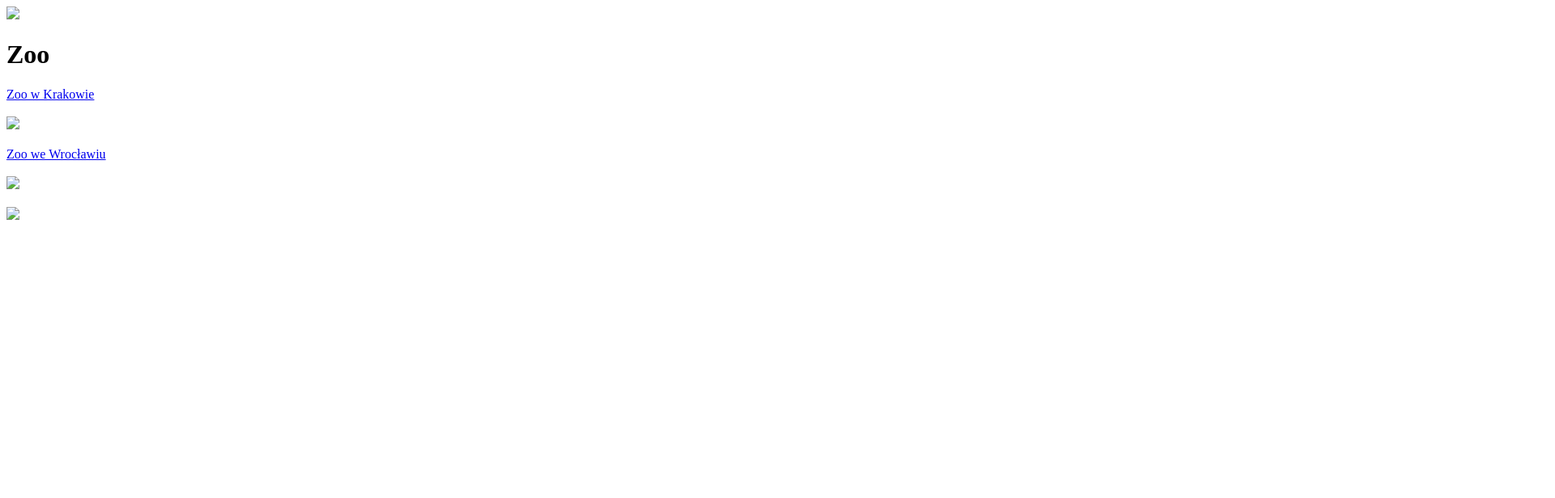
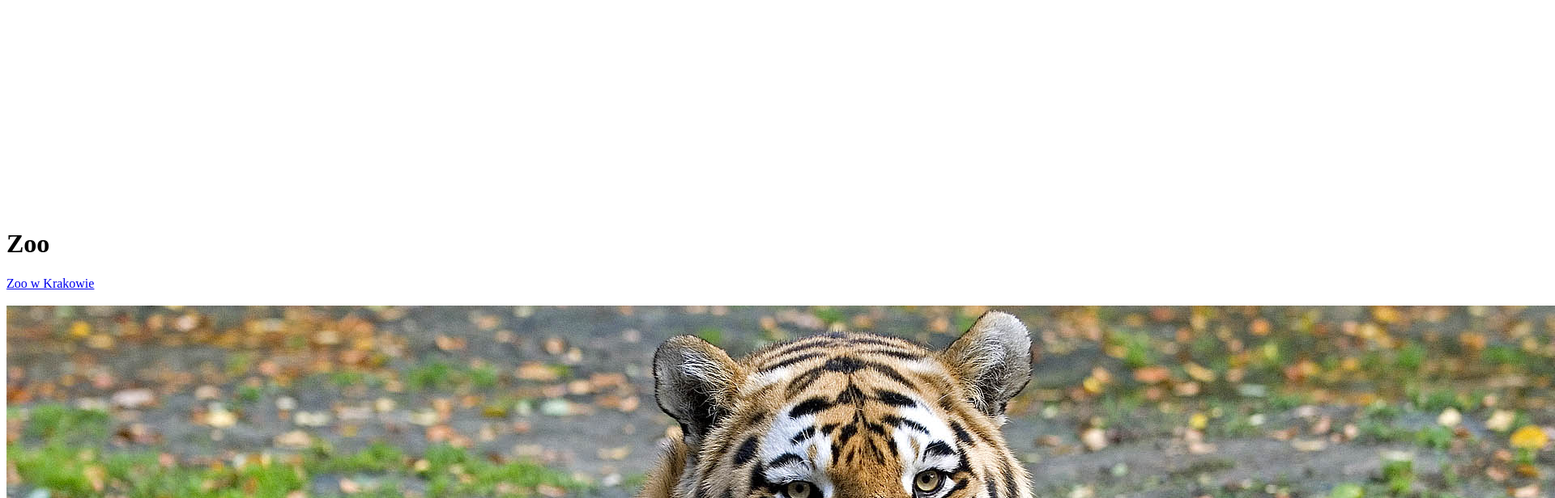
Before and after one commit to slo-1c-1-2021/s1, a plain HTML site: page index.html in a window 1280 px wide. Shown: the top 616 px of the page at 81% size, 1920 px wide, since content can reach past the window. Drawn offline with Linux system fonts and the light colour scheme.

Commit message:
Update index.html

```diff
--- a/index.html
+++ b/index.html
@@ -3,7 +3,7 @@
 
 <head>
  <meta charset="utf-8"/>
- <tittle> <img src="img/zoo.gif"/> </tittle>
+ <tittle> <img src="zoo.gif"/> </tittle>
  <meta name="description" content="Przed tobą spis najlepszych zoo w Polsce"/>
  <meta name="keywords" content="zwierzęta, zoo, ranking, Polska, atrakcje"/>
  <meta http-equiv="X-UA-Compatible" content="IE=edge.chrome=1"/>
@@ -13,13 +13,13 @@
  <h1>Zoo </h1>
      <a href="http://zoo-krakow.pl/" target="_blank">Zoo w Krakowie </a>
 	 <br/> <br/>
-	 <img src="img/tygrys.jpg"/>
+	 <img src="tygrys.jpg"/>
 	 <br/> <br/>
 	 <a href="http://zoo.wroclaw.pl" target="_blankk">Zoo we Wrocławiu </a>
 	 <br/><br/>
-	 <img src="img/zooo.jpg"/>
+	 <img src="zooo.jpg"/>
 	 <br/><br/>
-	 <img src="img/woda.jpg"/>
+	 <img src="woda.jpg"/>
 
 </body>
 
```
